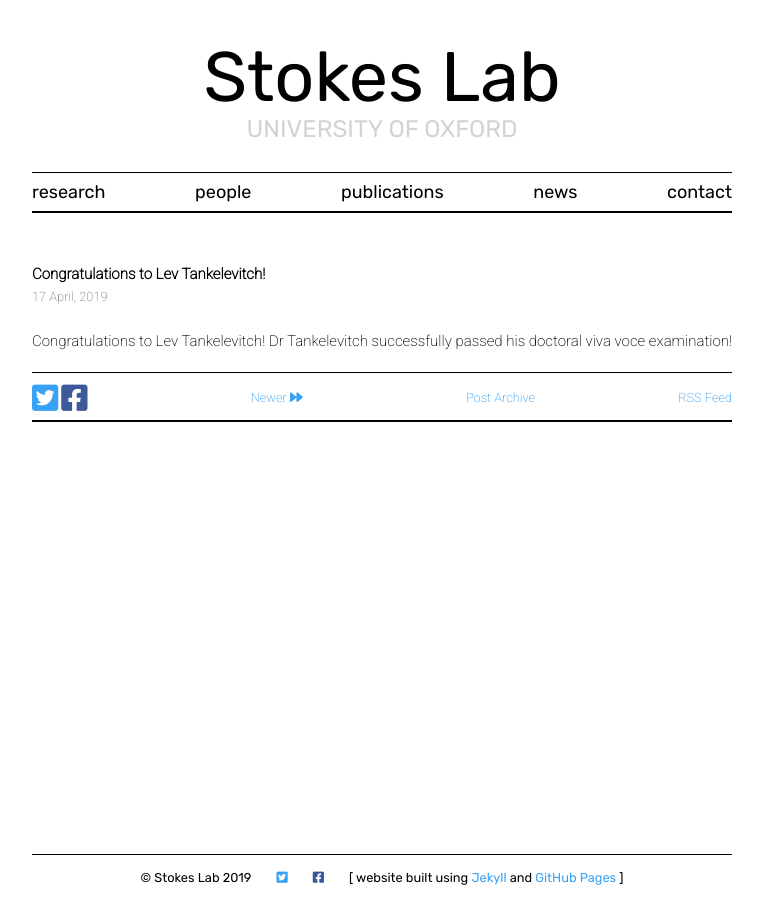
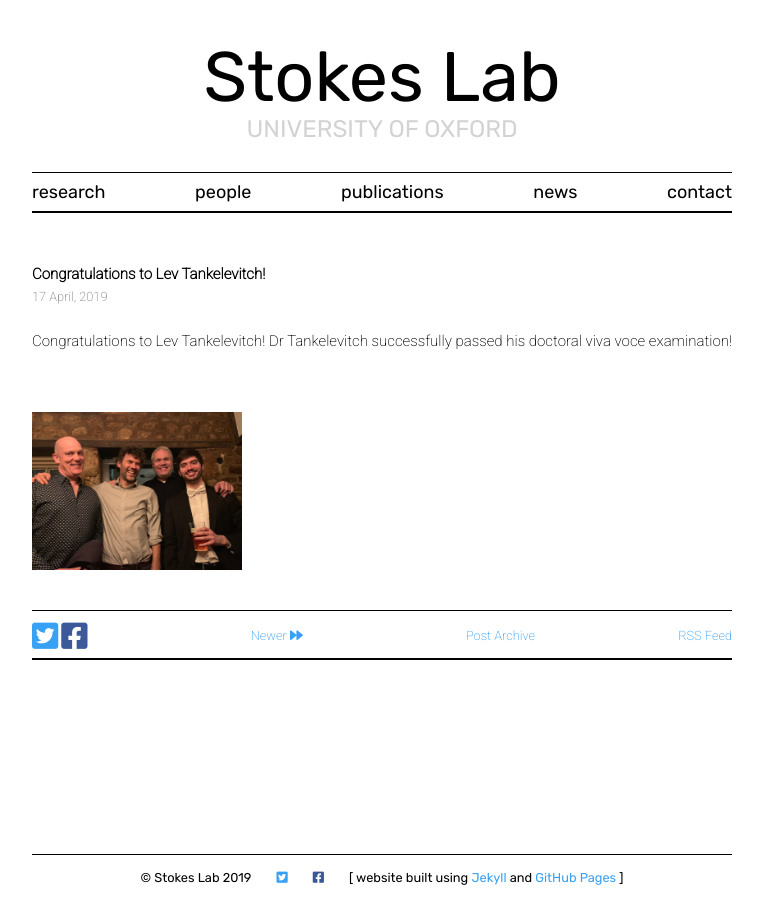
Before and after one commit to stokeslab/stokeslab.github.io, a Jekyll site: the page built from _posts/2019-04-17-congrats-lev.md, in a window 1280 px wide. Shown: the whole page, without its empty margins (258-1021 px from the left). Built offline with Jekyll 4.4.1, drawn with Linux system fonts in a browser that asks for light colours; nearby versions of some CDN libraries; some web fonts are replaced.

Commit message:
Update 2019-04-17-congrats-lev.md

```diff
--- a/_posts/2019-04-17-congrats-lev.md
+++ b/_posts/2019-04-17-congrats-lev.md
@@ -4,3 +4,10 @@ title:  "Congratulations to Lev Tankelevitch!"
 ---
 
 Congratulations to Lev Tankelevitch! Dr Tankelevitch successfully passed his doctoral viva voce examination!
+
+
+
+
+<div class="logos">
+	<div ><img src="/images/VivaLev.jpg"></div>
+ </div>
```
